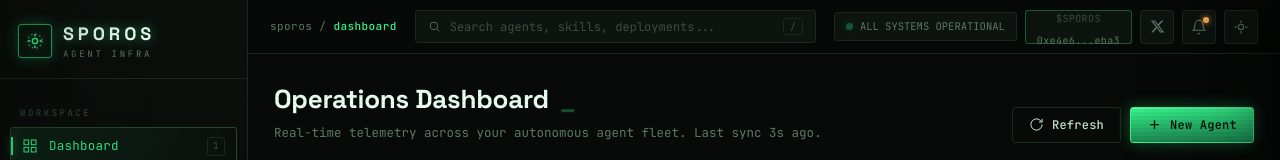
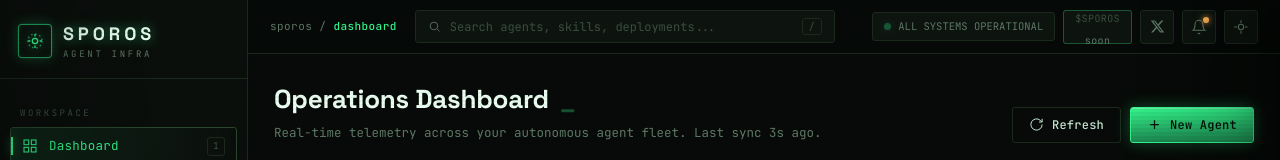
Before and after one commit to AureliusAI-code/sporos-web, a plain HTML site: page index.html in a window 1280 px wide. Shown: the top 160 px of the page. Drawn offline with Linux system fonts and the light colour scheme.

Commit message:
Update index.html

```diff
--- a/index.html
+++ b/index.html
@@ -534,7 +534,7 @@ a.tb-btn svg{width:15px;height:15px}
         <div class="tb-status"><span class="live-dot"></span> ALL SYSTEMS OPERATIONAL</div>
         <div class="tb-btn" id="ca-top" title="Click to copy CA" style="width:auto;padding:0 11px;gap:7px;font-size:10px;letter-spacing:.04em;color:var(--phos);border-color:rgba(52,247,141,.3)">
           <span style="color:var(--txt-faint)">$SPOROS</span>
-          <span style="color:var(--txt-dim)">0xe4e6...eba3</span>
+          <span style="color:var(--txt-dim)">soon</span>
         </div>
         <a class="tb-btn" href="https://x.com/Sporos_research" target="_blank" rel="noopener" title="Follow Sporos on X">
           <svg viewBox="0 0 24 24" fill="currentColor"><path d="M18.244 2.25h3.308l-7.227 8.26 8.502 11.24H16.17l-5.214-6.817L4.99 21.75H1.68l7.73-8.835L1.254 2.25H8.08l4.713 6.231zm-1.161 17.52h1.833L7.084 4.126H5.117z"/></svg>
```
